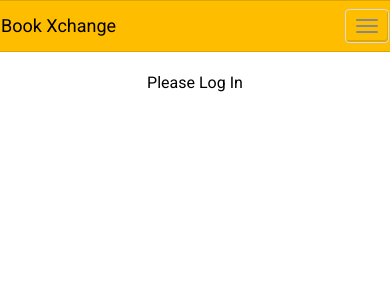
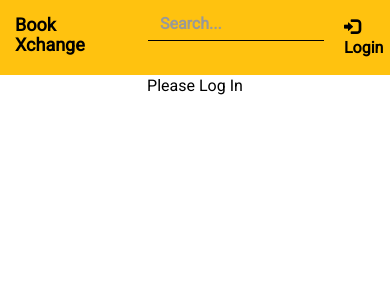
Before and after one commit to valiakopoulos/BookXchange, a Python web app: template templates/home.html in a window 390 px wide; the page is wider, and only the part inside the window is pictured. Shown: the top 300 px of that part. Run offline with Jinja, Linux system fonts and the light colour scheme; the template is opened without the code that fills it, so the values that code supplies are empty; some libraries are stand-ins or nearby versions.

Commit message:
made the header support mobile better

```diff
--- a/static/css/layout.css
+++ b/static/css/layout.css
@@ -75,7 +75,6 @@ button:active:not(:disabled) {
 #Header {
     background-color: #ffc20f;
     font-weight: bold;
-    height: 40px;
 }
 
 .sizeWrapper {
@@ -102,24 +101,28 @@ button:active:not(:disabled) {
     background-color: rgba(0,0,0,0);
     border: none;
     border-bottom: 1px solid black;
-    flex-grow: 1;
-    margin: 0 20px;
     font-size: 16px;
-    width: 800px !important;
+    width: 700px !important;
     box-shadow: none !important;
     border-radius: 0px !important;
     outline: none !important;
+    margin: 0;
+}
+
+.searchForm {
+    margin: 0 20px;
+}
+
+#Header .form-group {
+    margin: 7px 0 !important;
 }
 
 @media(max-width: 1200px) {
     .searchBooks {
-        width: 630px !important;
+        width: 100% !important;
     }
-}
-
-@media(max-width: 1000px) {
-    .searchBooks {
-        width: 420px !important;
+    .searchForm {
+    flex-grow: 1;
     }
 }
 
--- a/templates/header.html
+++ b/templates/header.html
@@ -17,24 +17,9 @@
 </head>
 
 <body>
-    <div class="row">
-        <nav class="navbar navbar-default">
-            <div class="container">
-                <!-- Brand and toggle get grouped for better mobile display -->
-                <div class="navbar-header">
-                    <button type="button" class="navbar-toggle collapsed" data-toggle="collapse" data-target="#bs-example-navbar-collapse-1" aria-expanded="false">
-                        <span class="sr-only">Toggle navigation</span>
-                        <span class="icon-bar"></span>
-                        <span class="icon-bar"></span>
-                        <span class="icon-bar"></span>
-                    </button>
+    <div id="Header">
         <a class="navbar-brand" href="/">Book Xchange</a>
-                </div>
-
-
-                <!-- Collect the nav links, forms, and other content for toggling -->
-                <div class="collapse navbar-collapse" id="bs-example-navbar-collapse-1">
-                    <form action="/search" class="navbar-form navbar-left" method="POST">
+        <form action="/search" method="POST" class="searchForm">
             <div class="form-group">
                 <input type="text" name="search" class="searchBooks form-control" placeholder="Search...">
             </div>
@@ -46,7 +31,4 @@
             <li><a href="/logout"><span class="glyphicon glyphicon-log-out"></span> Logout</a></li>
             {% endif %}
         </ul>
-                </div><!-- /.navbar-collapse -->
-            </div><!-- /.container-fluid -->
-        </nav>
     </div>
```
Lines whose indentation alone changed are shown as unchanged.
